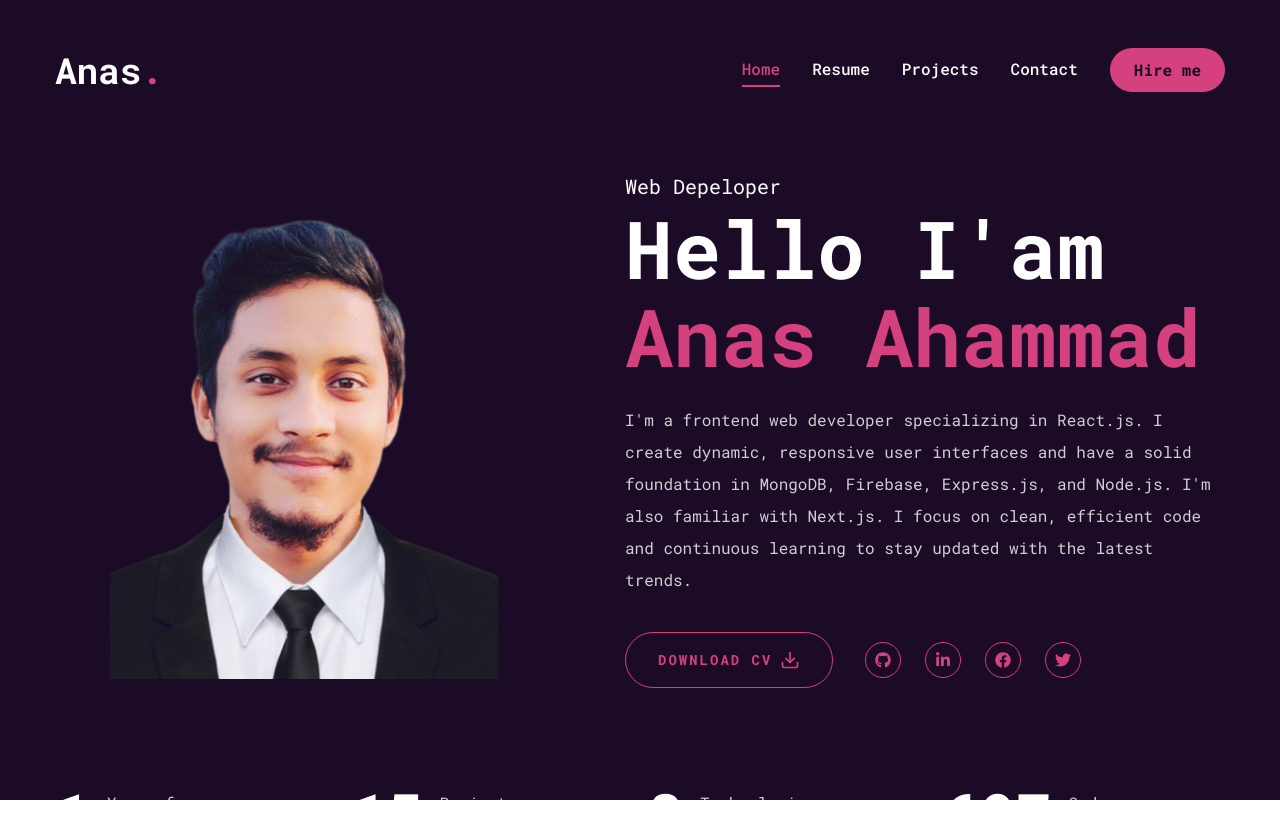
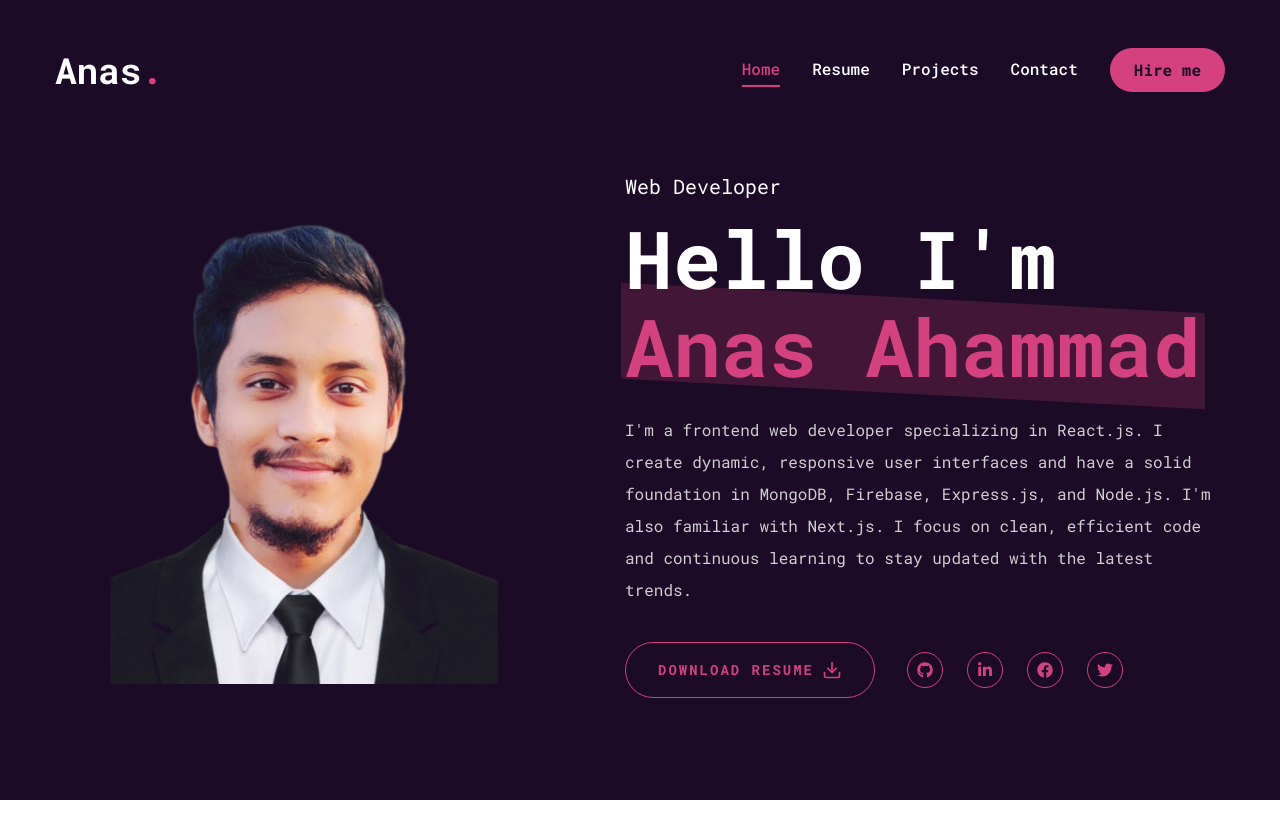
Before and after one commit to anasahammad/my-portfolio, a Next.js app: page / in a window 1280 px wide. Shown: the top 838 px of the page. Built offline with nearby package versions, Linux system fonts and the light colour scheme.

Commit message:
Update contact information, enhance homepage animations, and revise resume details

```diff
--- a/app/contact/page.jsx
+++ b/app/contact/page.jsx
@@ -23,7 +23,7 @@ const info = [
     {
         icon : <FaMapMarkerAlt/>,
         title : "Address",
-        description: "Muradnagar, Cumilla, Bangladesh"
+        description: "Narayanganj, Dhaka, Bangladesh"
     },
 ]
 const ContactPage = () => {
--- a/app/globals.css
+++ b/app/globals.css
@@ -16,3 +16,12 @@
       @apply text-[20px] xl:text-[24px] font-semibold leading-[1.1];
     }
   }
+
+  @keyframes fadeIn {
+    from { opacity: 0; }
+    to { opacity: 1; }
+  }
+
+  .animate-fadeIn {
+    animation: fadeIn 1s ease-out;
+  }
--- a/app/layout.jsx
+++ b/app/layout.jsx
@@ -22,7 +22,7 @@ export default function RootLayout({ children }) {
 
         {children}
         </PageTransition>
-        <Footer/>
+        {/* <Footer/> */}
         </body>
     </html>
   );
--- a/app/page.jsx
+++ b/app/page.jsx
@@ -1,11 +1,10 @@
-
 import Photo from "@/components/Photo";
 import Services from "@/components/Services";
 import SocialLinks from "@/components/SocialLinks";
 import Stats from "@/components/Stats";
 import { Button } from "@/components/ui/button";
 import Link from "next/link";
-import {FiDownload} from "react-icons/fi"
+import { FiDownload } from "react-icons/fi";
 
 export default function Home() {
   return (
@@ -14,43 +13,57 @@ export default function Home() {
         <div className="flex flex-col xl:flex-row justify-between items-center xl:pt-8 xl:pb-24">
           {/* Text info */}
           <div className="text-center xl:text-left order-2 ">
-          <span className="text-xl">Web Depeloper</span>
+            <span className="text-xl inline-block overflow-hidden h-8">
+              <span className="inline-block transition-transform duration-500 ease-in-out transform">
+                <span className="block h-8">Web Developer</span>
+              </span>
+            </span>
             <h1 className="h1 mb-6">
-            Hello I'am <br /> <span className="text-accent">Anas Ahammad</span>
+              Hello I'm <br />{" "}
+              <span className="text-accent relative inline-block">
+                <span className="absolute -inset-1 bg-accent/20 skew-y-3 -z-10"></span>
+                Anas Ahammad
+              </span>
             </h1>
-          <p className="max-w-[600px] mb-9 text-white/80">I'm a frontend web developer specializing in React.js. I create dynamic, responsive user interfaces and have a solid foundation in MongoDB, Firebase, Express.js, and Node.js. I'm also familiar with Next.js. I focus on clean, efficient code and continuous learning to stay updated with the latest trends.</p>
+            <p className="max-w-[600px] mb-9 text-white/80 animate-fadeIn">
+              I'm a frontend web developer specializing in React.js. I create
+              dynamic, responsive user interfaces and have a solid foundation in
+              MongoDB, Firebase, Express.js, and Node.js. I'm also familiar with
+              Next.js. I focus on clean, efficient code and continuous learning
+              to stay updated with the latest trends.
+            </p>
 
             {/* button  and social links */}
             <div className="flex flex-col xl:flex-row gap-8 items-center">
               <Link target="blank" href="/Anas Resume.pdf" download={true}>
-         <Button variant="outline"
+                <Button
+                  variant="outline"
                   size="lg"
-            className="flex gap-2 items-center uppercase"
+                  className="flex gap-2 items-center uppercase hover:bg-accent hover:text-primary transition-all duration-300"
                 >
-            <span>Download CV</span>
-            <FiDownload className="text-xl"/>
+                  <span>Download Resume</span>
+                  <FiDownload className="text-xl" />
                 </Button>
               </Link>
 
               <div className="mb-8 xl:mb-0">
-            <SocialLinks containerStyles="flex gap-6"
+                <SocialLinks
+                  containerStyles="flex gap-6"
                   iconStyles="w-9 h-9 border border-accent rounded-full flex justify-center items-center text-accent text-base hover:bg-accent hover:text-primary hover:transition-all duration-500"
                 />
               </div>
             </div>
           </div>
 
-
-
           {/* photo */}
           <div className="order-1 xl:order-none mb-8 xl:mb-0">
-          <Photo/>
+            <Photo />
           </div>
         </div>
       </div>
-    <Stats/>
+      <Stats />
 
-    <Services/>
+      <Services />
     </section>
   );
 }
--- a/app/resume/page.jsx
+++ b/app/resume/page.jsx
@@ -13,8 +13,10 @@ import {
 import {
   SiFirebase,
   SiMongodb,
+  SiMongoose,
   SiNextdotjs,
   SiTailwindcss,
+  SiTypescript,
 } from "react-icons/si";
 
 import { motion } from "framer-motion";
@@ -74,11 +76,11 @@ const experience = {
     {
       company: "Rowshan Ara School",
       position: "Assistant Math Teacher",
-      duration: "2023 - present",
+      duration: "2023 - 2024",
     },
     {
-      company: "Comming soon...",
-      position: "Full-Stuck Developer",
+      company: "Auroraxia",
+      position: "Front end Developer",
       duration: "2024 - present",
     },
   ],
@@ -136,6 +138,10 @@ const skills = {
       name: "JavaScript",
     },
     {
+      icon: <SiTypescript />,
+      name: "TypeScript",
+    },
+    {
       icon: <FaReact />,
       name: "React.js",
     },
@@ -154,6 +160,10 @@ const skills = {
     {
       icon: <SiMongodb />,
       name: "MongoDB",
+    },
+    {
+      icon: <SiMongoose />,
+      name: "Mongoose",
     },
     {
       icon: <SiFirebase />,
--- a/components/SocialLinks.jsx
+++ b/components/SocialLinks.jsx
@@ -1,20 +1,29 @@
-
 import Link from "next/link";
-import {FaGithub, FaLinkedinIn, FaFacebook, FaTwitter} from "react-icons/fa"
+import { FaGithub, FaLinkedinIn, FaFacebook, FaTwitter } from "react-icons/fa";
 
 const socialLicks = [
-    {icon : <FaGithub/>, path: 'https://github.com/anasahammad'},
-    {icon : <FaLinkedinIn/>, path: 'https://www.linkedin.com/in/anasahammad/'},
-    {icon : <FaFacebook/>, path: 'https://www.facebook.com/anasahammad.sarker/'},
-    {icon : <FaTwitter/>, path: 'https://twitter.com/ahammad_sa95712'},
-]
-const SocialLinks = ({containerStyles, iconStyles}) => {
+  { icon: <FaGithub />, path: "https://github.com/anasahammad" },
+  { icon: <FaLinkedinIn />, path: "https://www.linkedin.com/in/anasahammad/" },
+  {
+    icon: <FaFacebook />,
+    path: "https://www.facebook.com/anasahammad.sarker/",
+  },
+  { icon: <FaTwitter />, path: "https://twitter.com/ahammad_sa95712" },
+];
+const SocialLinks = ({ containerStyles, iconStyles }) => {
   return (
     <div className={containerStyles}>
-            {socialLicks?.map((link, idx)=> {
-                return <Link href={link.path} key={idx}
+      {socialLicks?.map((link, idx) => {
+        return (
+          <Link
+            target="_blank"
+            href={link.path}
+            key={idx}
             className={iconStyles}
-                >{link.icon}</Link>
+          >
+            {link.icon}
+          </Link>
+        );
       })}
     </div>
   );
--- a/components/Stats.jsx
+++ b/components/Stats.jsx
@@ -9,15 +9,15 @@ const stats = [
         text: "Year of experience"
     },
     {
-        num : 15,
+        num : 20,
         text: "Projects Completed"
     },
     {
-        num : 8,
+        num : 11,
         text: "Technologies Learned"
     },
     {
-        num : 700,
+        num : 800,
         text: "Code commits"
     },
 ]
```
Also changed, not shown: 1 other file (tests, documents, lock files or other folders). Lines whose indentation alone changed are shown as unchanged.
